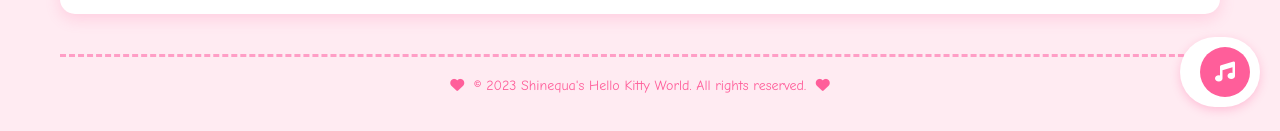
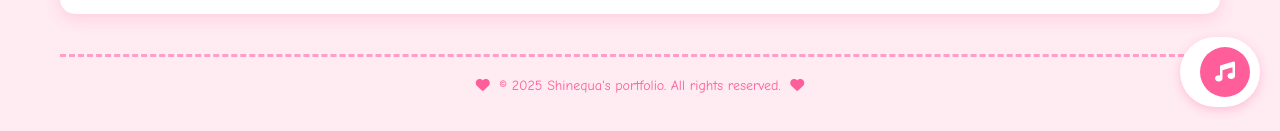
Before and after one commit to jl-magno/sheena-s-portfolio, a plain HTML site: page index.html in a window 1280 px wide. Shown: the part 673-804 px from the top of the page. Drawn offline with Linux system fonts and the light colour scheme.

Commit message:
Update index.html

```diff
--- a/index.html
+++ b/index.html
@@ -335,7 +335,7 @@
         </section>
 
         <footer>
-            <p><i class="fas fa-heart"></i> © 2023 Shinequa's Hello Kitty World. All rights reserved. <i class="fas fa-heart"></i></p>
+            <p><i class="fas fa-heart"></i> © 2025 Shinequa's portfolio. All rights reserved. <i class="fas fa-heart"></i></p>
         </footer>
     </div>
 
```
